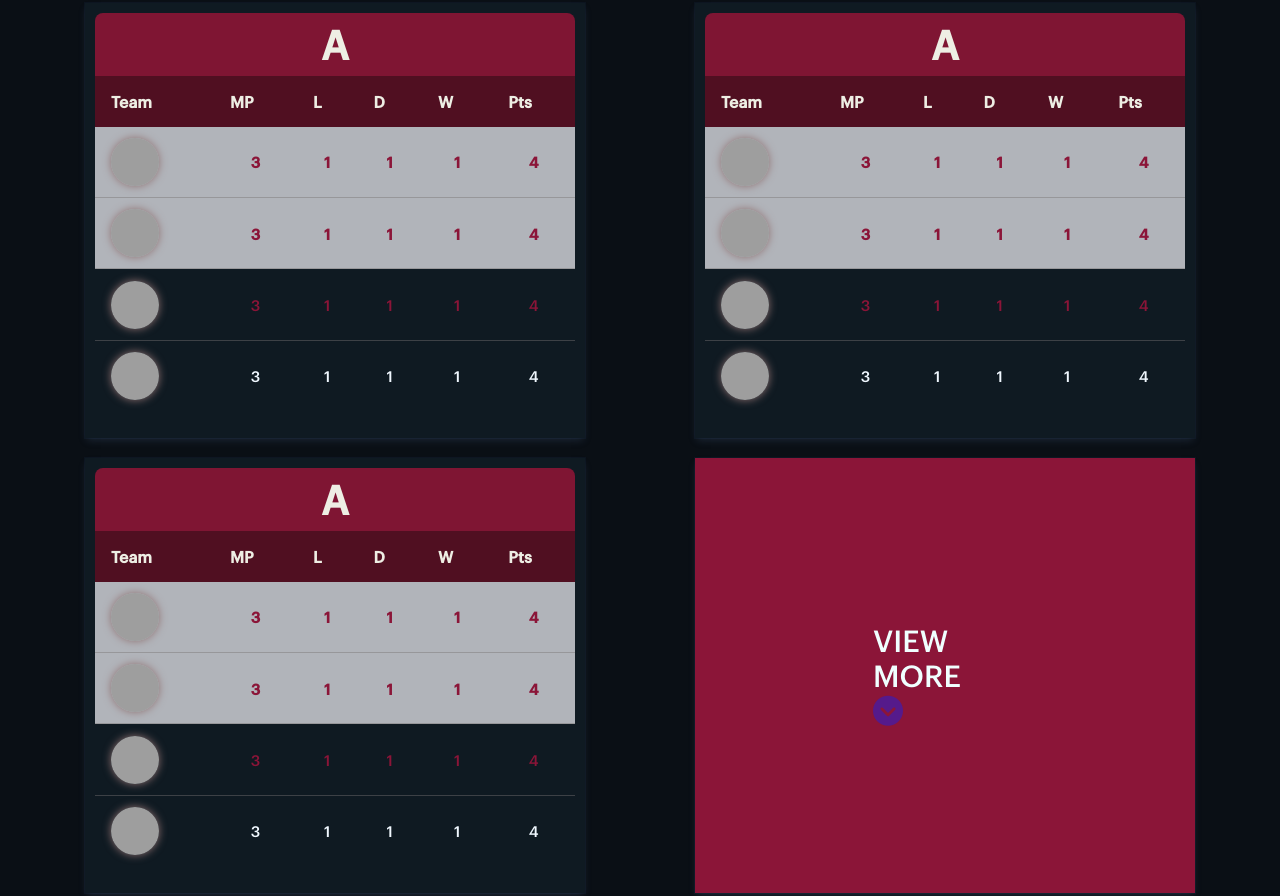
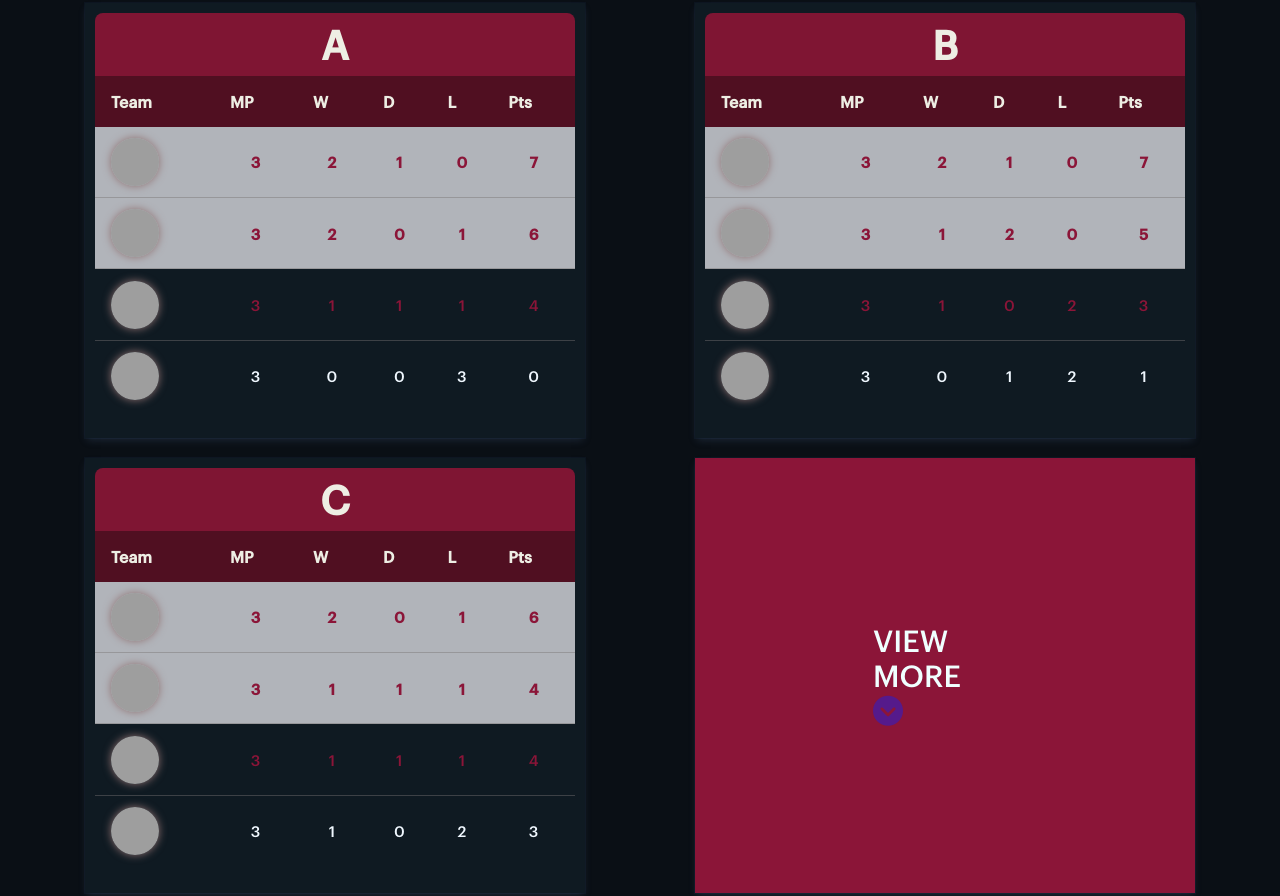
Before and after one commit to ayan-de/FifaWorldCup2022, a website: page public/index.html in a window 1280 px wide. Shown: the part 1023-1919 px from the top of the page. Drawn offline with Linux system fonts and the light colour scheme; grey boxes are pictures that could not be loaded; files whose address does not match are found by name.

Commit message:
Tables data updated(corrected)

```diff
--- a/public/index.html
+++ b/public/index.html
@@ -57,9 +57,9 @@
                                     <tr>
                                         <th>Team</th>
                                         <th>MP</th>
+                                        <th>W</th>
+                                        <th>D</th>
                                         <th>L</th>
-                                        <th>D</th>
-                                        <th>W</th>
                                         <th>Pts</th>
                                     </tr>
                                 </thead>
@@ -75,10 +75,10 @@
                                             </div>
                                             </td>
                                             <td>3</td>
+                                            <td>2</td>
                                             <td>1</td>
-                                            <td>1</td>
-                                            <td>1</td>
-                                            <td>4</td>
+                                            <td>0</td>
+                                            <td>7</td>
                                     </tr>
                                     <tr>
                                         <td>
@@ -91,10 +91,10 @@
                                         </div>
                                         </td>
                                         <td>3</td>
+                                        <td>2</td>
+                                        <td>0</td>
                                         <td>1</td>
-                                        <td>1</td>
-                                        <td>1</td>
-                                        <td>4</td>
+                                        <td>6</td>
                                     </tr>
                                     <tr>
                                         <td>
@@ -123,10 +123,10 @@
                                         </div>
                                         </td>
                                         <td>3</td>
-                                        <td>1</td>
-                                        <td>1</td>
-                                        <td>1</td>
-                                        <td>4</td>
+                                        <td>0</td>
+                                        <td>0</td>
+                                        <td>3</td>
+                                        <td>0</td>
                                     </tr>
                                 </tbody>
                             </table>
@@ -135,15 +135,15 @@
                     </div>
                     <div class="pt2">
                         <div class="points-table">
-                            <h3 class="group-heading">A</h3>
+                            <h3 class="group-heading">B</h3>
                             <table>
                                 <thead>
                                     <tr>
                                         <th>Team</th>
                                         <th>MP</th>
+                                        <th>W</th>
+                                        <th>D</th>
                                         <th>L</th>
-                                        <th>D</th>
-                                        <th>W</th>
                                         <th>Pts</th>
                                     </tr>
                                 </thead>
@@ -159,10 +159,10 @@
                                             </div>
                                             </td>
                                             <td>3</td>
+                                            <td>2</td>
                                             <td>1</td>
-                                            <td>1</td>
-                                            <td>1</td>
-                                            <td>4</td>
+                                            <td>0</td>
+                                            <td>7</td>
                                     </tr>
                                     <tr>
                                         <td>
@@ -176,9 +176,9 @@
                                         </td>
                                         <td>3</td>
                                         <td>1</td>
-                                        <td>1</td>
-                                        <td>1</td>
-                                        <td>4</td>
+                                        <td>2</td>
+                                        <td>0</td>
+                                        <td>5</td>
                                     </tr>
                                     <tr>
                                         <td>
@@ -192,9 +192,9 @@
                                         </td>
                                         <td>3</td>
                                         <td>1</td>
-                                        <td>1</td>
-                                        <td>1</td>
-                                        <td>4</td>
+                                        <td>0</td>
+                                        <td>2</td>
+                                        <td>3</td>
                                     </tr>
                                     <tr>
                                         <td>
@@ -207,10 +207,10 @@
                                         </div>
                                         </td>
                                         <td>3</td>
+                                        <td>0</td>
                                         <td>1</td>
+                                        <td>2</td>
                                         <td>1</td>
-                                        <td>1</td>
-                                        <td>4</td>
                                     </tr>
                                 </tbody>
                             </table>
@@ -218,15 +218,15 @@
                     </div>
                     <div class="pt3">
                         <div class="points-table">
-                            <h3 class="group-heading">A</h3>
+                            <h3 class="group-heading">C</h3>
                             <table>
                                 <thead>
                                     <tr>
                                         <th>Team</th>
                                         <th>MP</th>
+                                        <th>W</th>
+                                        <th>D</th>
                                         <th>L</th>
-                                        <th>D</th>
-                                        <th>W</th>
                                         <th>Pts</th>
                                     </tr>
                                 </thead>
@@ -242,10 +242,10 @@
                                             </div>
                                             </td>
                                             <td>3</td>
+                                            <td>2</td>
+                                            <td>0</td>
                                             <td>1</td>
-                                            <td>1</td>
-                                            <td>1</td>
-                                            <td>4</td>
+                                            <td>6</td>
                                     </tr>
                                     <tr>
                                         <td>
@@ -291,9 +291,9 @@
                                         </td>
                                         <td>3</td>
                                         <td>1</td>
-                                        <td>1</td>
-                                        <td>1</td>
-                                        <td>4</td>
+                                        <td>0</td>
+                                        <td>2</td>
+                                        <td>3</td>
                                     </tr>
                                 </tbody>
                             </table>
```
